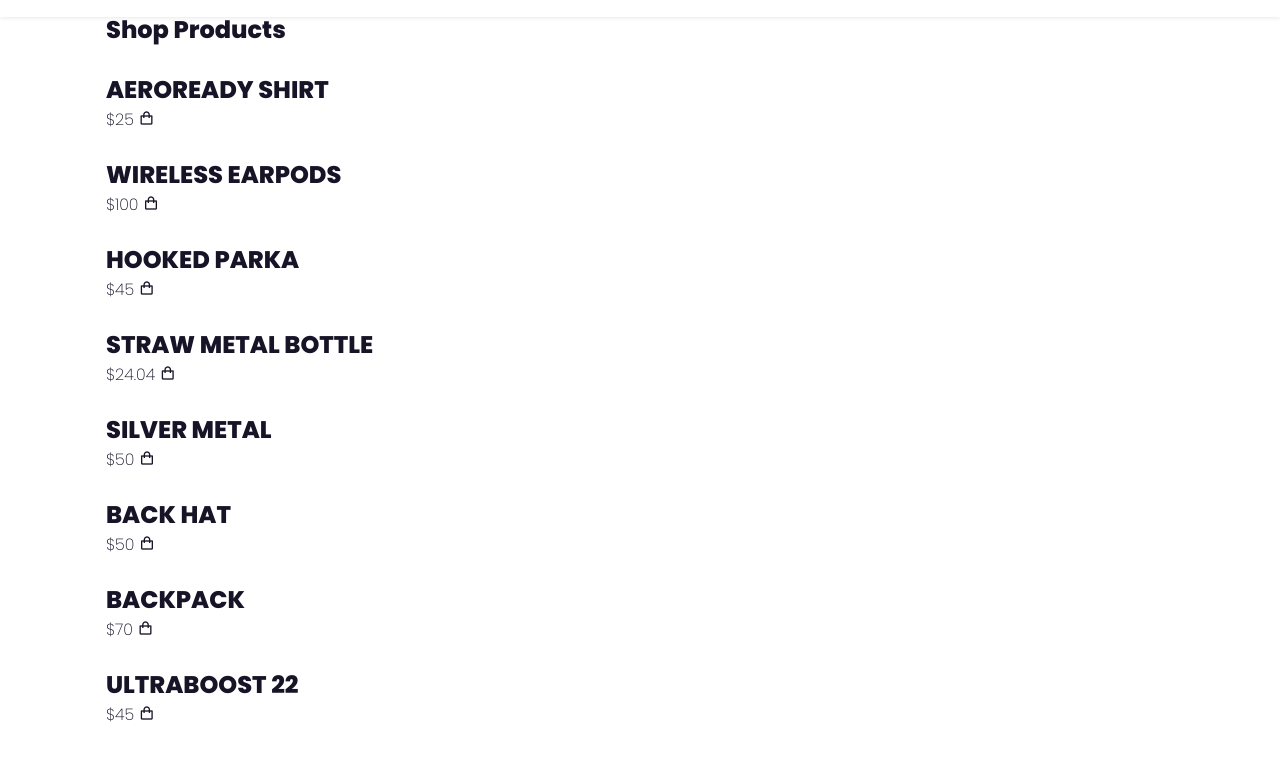
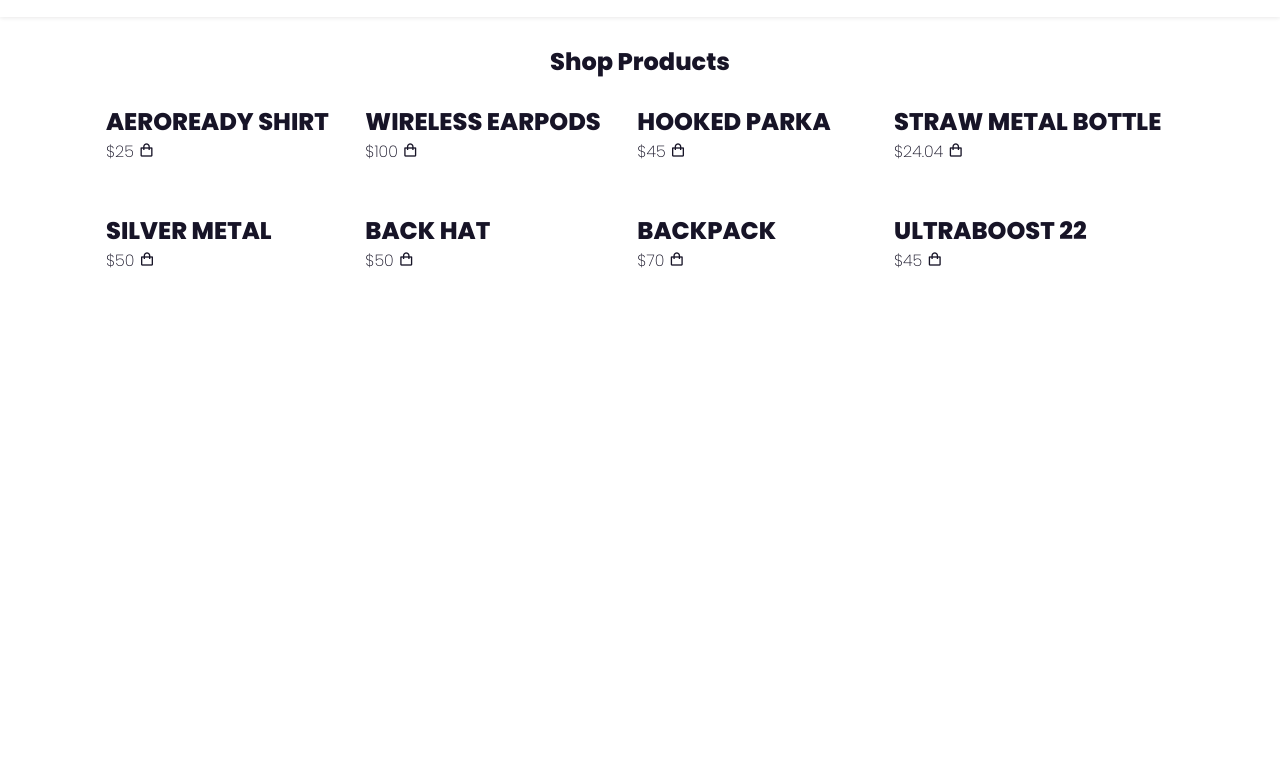
Before and after one commit to SylvioSLV/Ecommerce-Website-, a plain HTML site: page index.html in a window 1280 px wide. Shown: the part 52-810 px from the top of the page. Drawn offline with nearby package versions, Linux system fonts and the light colour scheme.

Commit message:
Section shop style start

```diff
--- a/css/style.css
+++ b/css/style.css
@@ -63,3 +63,21 @@ header {
     font-size: 1.8rem;
     cursor: pointer;
 }
+
+/* Shop section */
+.section-title {
+    font-size: 1.5rem;
+    font-weight: 600;
+    text-align: center;
+}
+
+.shop{
+    margin-top: 2rem;
+}
+
+/* Shop Content */
+.shop-content {
+    display: grid;
+    grid-template-columns: repeat(auto-fit, minmax(220px, auto));
+    gap: 1.5rem;
+}
```
